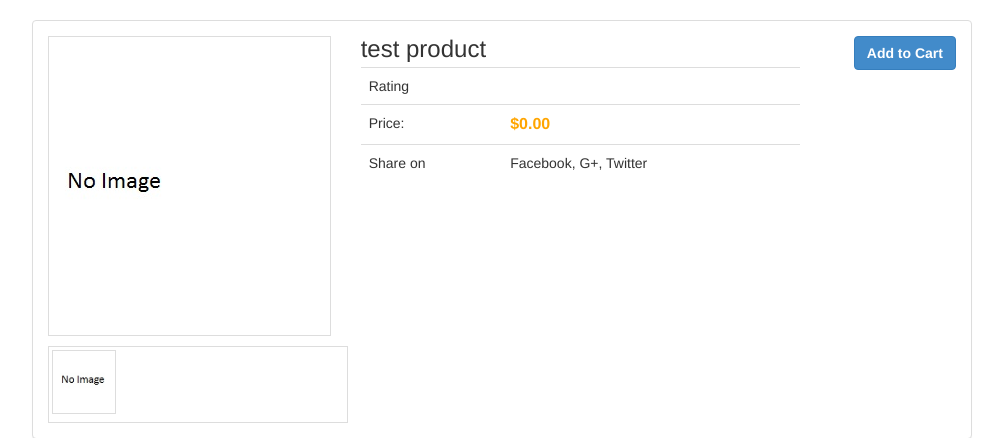
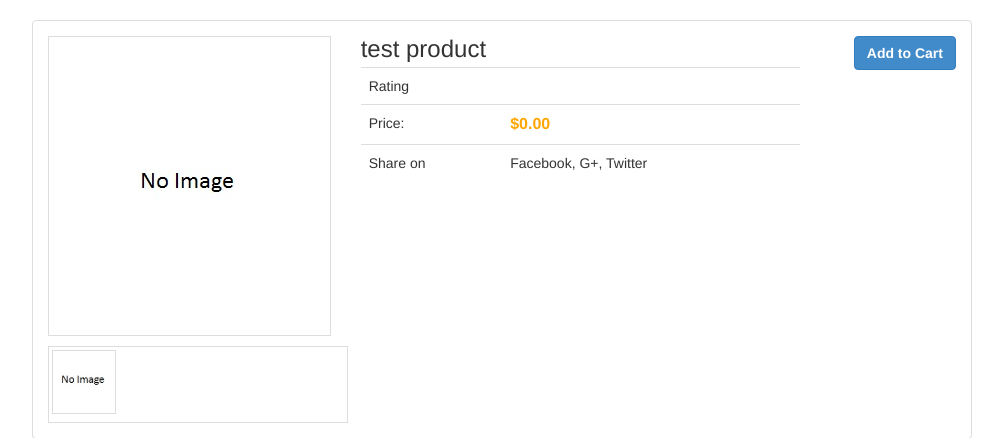
Before and after one commit to mehmetuygun/uyguncart, a CodeIgniter app: page /index.php/product/id/1 in a window 1280 px wide. Shown: the part 76-514 px from the top of the page, without its empty margins (138-1141 px from the left). Run offline with CodeIgniter, Linux system fonts and the light colour scheme; data that the repository does not hold is empty.

Commit message:
Fix product main image style

```diff
--- a/public/default/css/style.css
+++ b/public/default/css/style.css
@@ -97,6 +97,9 @@ code {
     vertical-align:middle;
     display:table-cell;
 }
+.img-main-frame img {
+    margin:auto;
+}
 .tab-content-style {
     margin-bottom: 20px;
     background-color: #fff;
```
